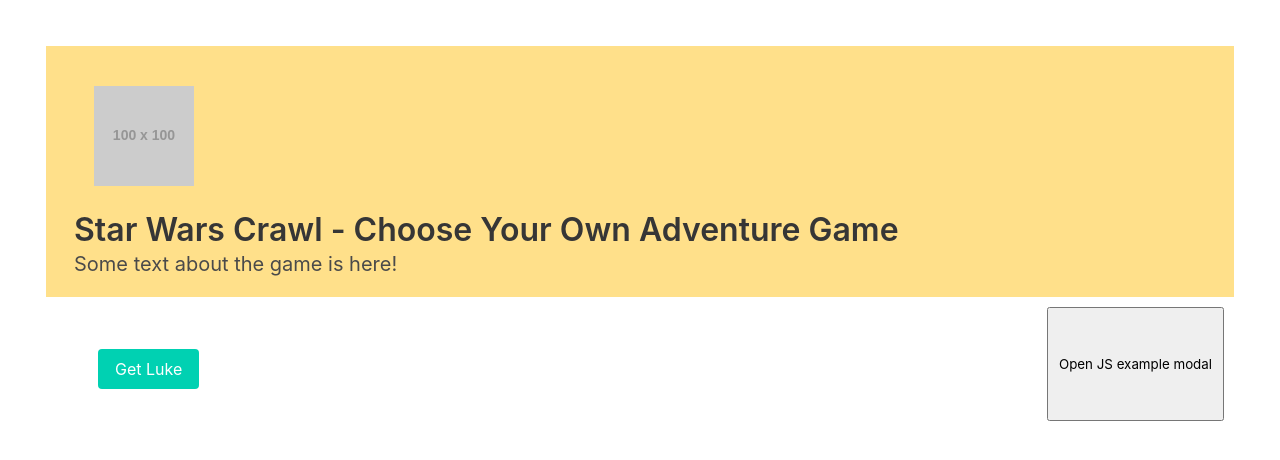
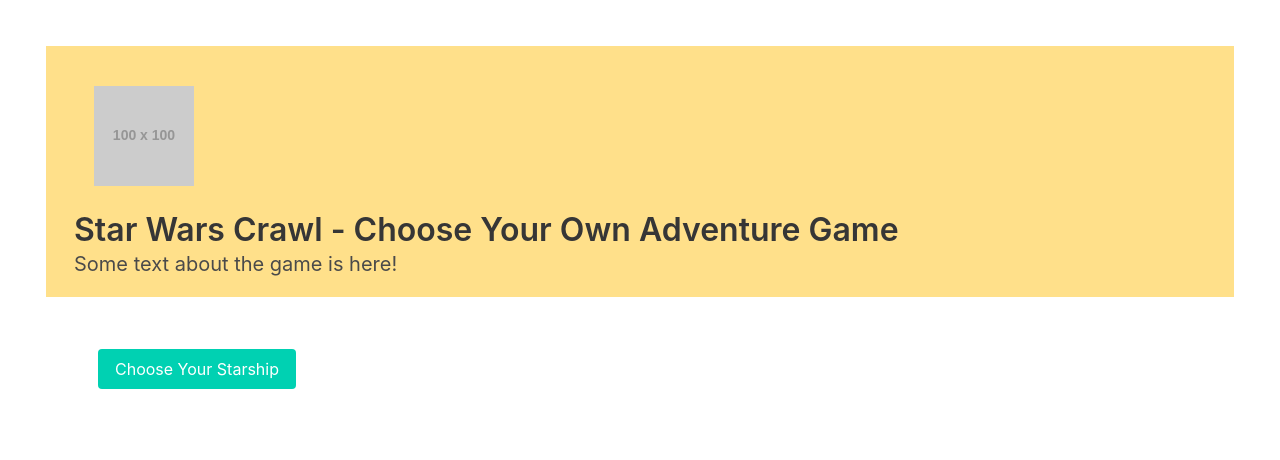
Before and after one commit to alextheordinary/star-wars-planet-crawl, a plain HTML site: page index.html in a window 1280 px wide. Drawn offline with nearby package versions, Linux system fonts and the light colour scheme; no server answers; placeholder pictures from the web are drawn by us.

Commit message:
Added button for Get Your Starship to pop modal

```diff
--- a/index.html
+++ b/index.html
@@ -30,14 +30,14 @@
     <div class="column">
 
         <div class="buttons">
-          <button class="getCharBtn button is-primary">Get Luke</button>
 
+          <button class="js-modal-trigger button is-primary" data-target="modal-js-example">
+            Choose Your Starship
+          </button>
 
       </div>
     </div>
-    <button class="js-modal-trigger" data-target="modal-js-example">
-      Open JS example modal
-    </button>
+
 
 </div>
 
```
